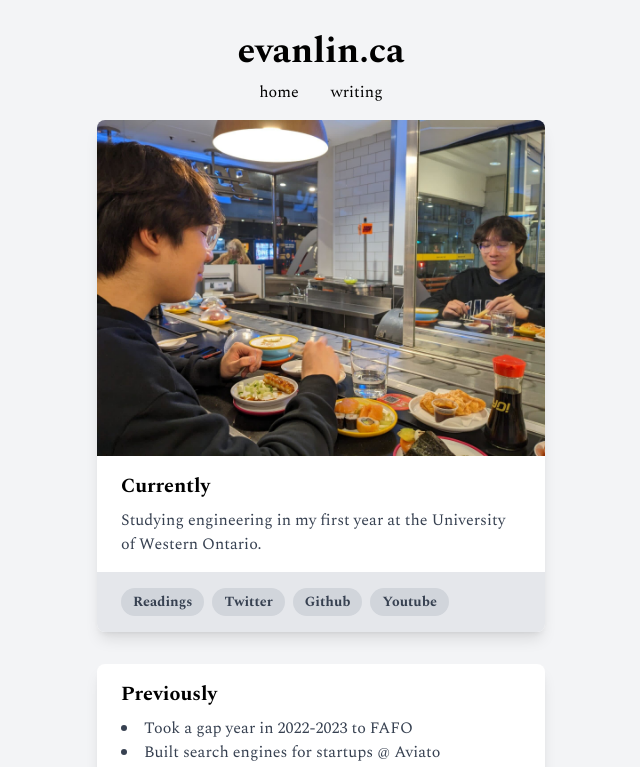
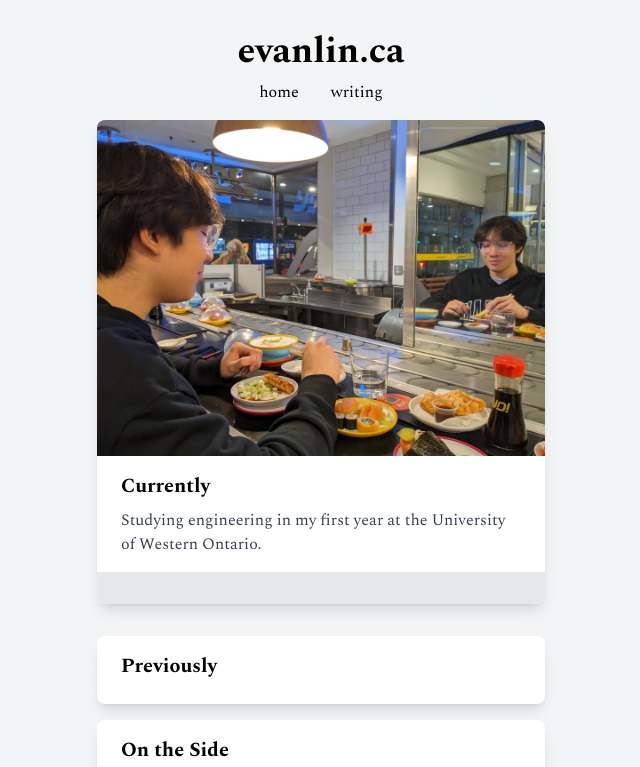
Before and after one commit to eevaain/evanlin.ca, a Next.js app: page / in a window 1280 px wide. Shown: the top 767 px of the page, without its empty margins (319-959 px from the left). Built offline with nearby package versions, Linux system fonts and the light colour scheme.

Commit message:
commented out maps

```diff
--- a/src/app/page.tsx
+++ b/src/app/page.tsx
@@ -36,7 +36,7 @@ export default function Home() {
         </div>
 
         <div className="bg-gray-200 px-6 py-4 flex flex-wrap gap-2">
-          {buttons.map((button, index) => (
+          {/* {buttons.map((button, index) => (
             <a
               key={index}
               href={button.href}
@@ -46,7 +46,7 @@ export default function Home() {
             >
               {button.title}
             </a>
-          ))}
+          ))} */}
         </div>
       </div>
 
@@ -55,9 +55,9 @@ export default function Home() {
           <div className="px-6 py-4">
             <h2 className="text-xl font-bold mb-2">Previously </h2>
             <ul className="list-disc list-inside text-gray-700 text-base">
-              {expList.map((exp, index) => (
+              {/* {expList.map((exp, index) => (
                 <li key={index}>{exp.exp}</li>
-              ))}
+              ))} */}
             </ul>
           </div>
         </div>
--- a/src/app/writing/page.tsx
+++ b/src/app/writing/page.tsx
@@ -31,7 +31,7 @@ export default function Writing() {
       <Navigation />
 
       <div className="flex flex-col p-10 gap-4 w-full">
-        {articles.map((article, index) => (
+        {/* {articles.map((article, index) => (
           <div key={index}>
             <a
               href={article.href}
@@ -43,7 +43,7 @@ export default function Writing() {
             </a>
             <p className="text-slate-600">{article.date}</p>
           </div>
-        ))}
+        ))} */}
       </div>
     </div>
   );
```
